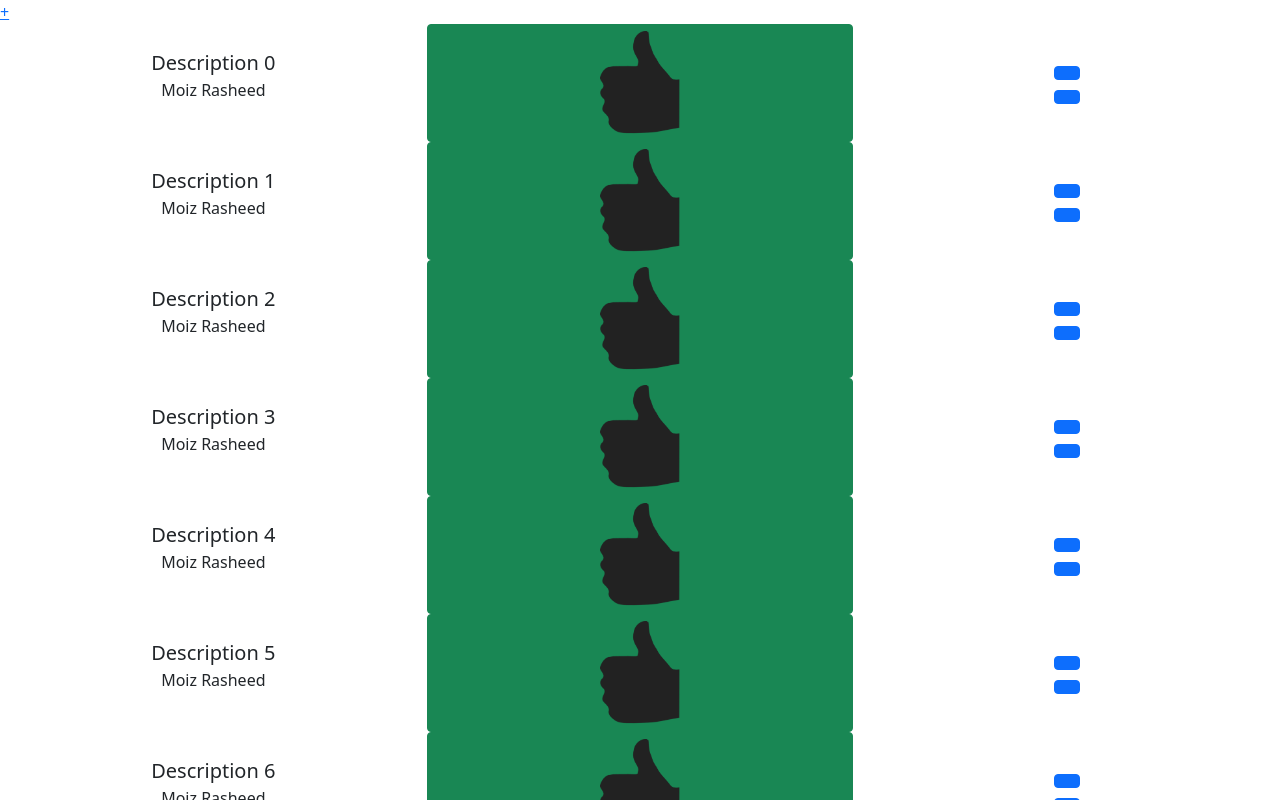
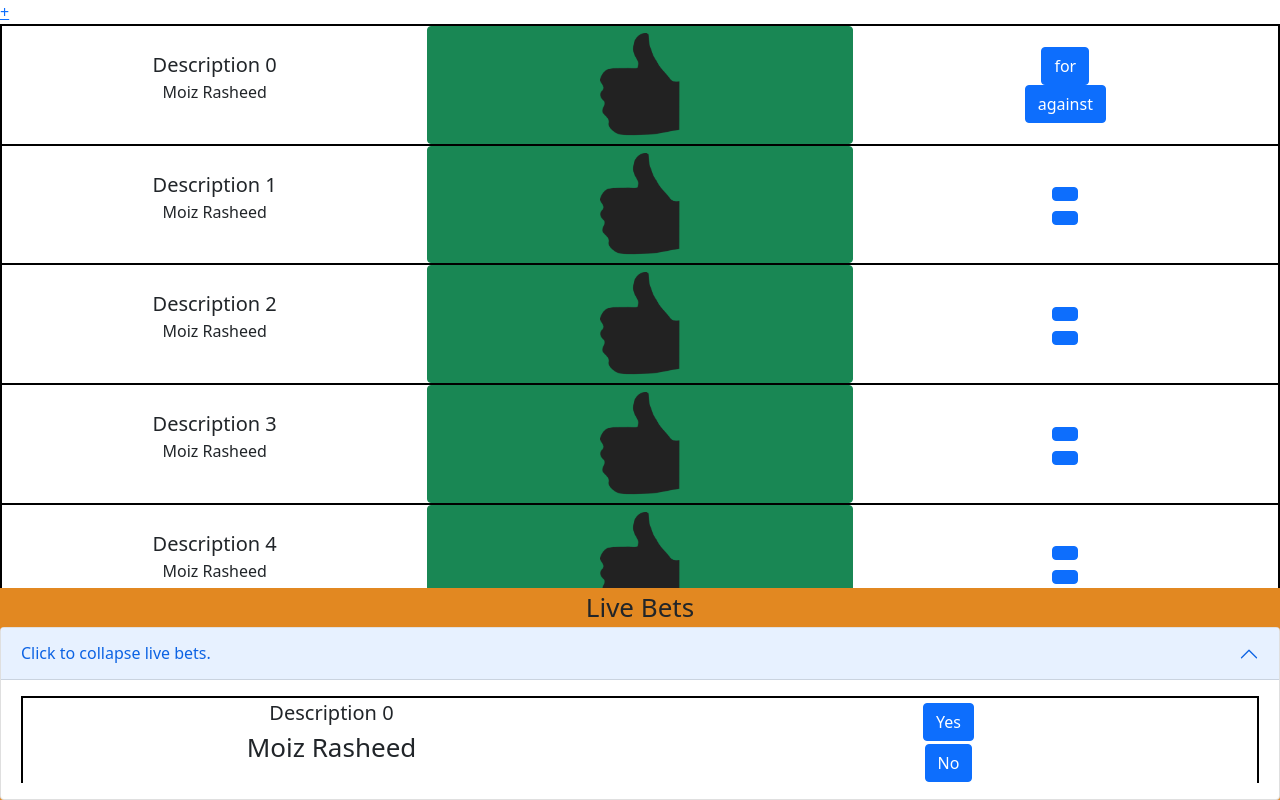
Before and after one commit to Iampizzaprincess/5GHackathon-FrontEnd, a React (Create React App) app: page /f in a window 1280 px wide. Shown: the top 800 px of the page. Built offline with nearby package versions, Linux system fonts and the light colour scheme; no server answers.

Commit message:
Push g UI (#2)
* added the bottom bar.

* added button and voting mech.

* add different mod buttons.

* added some borders and fixed some buttons

* smoll fix

```diff
--- a/src/App.css
+++ b/src/App.css
@@ -15,8 +15,16 @@
   flex: 1
 }
 
+.hide {
+  display: none;
+}
+
 .betItem{
   text-align: center;
+  border-width: 2px;
+  border-style: solid;
+  border-color: black;
+  border-bottom: none;
 }
 
 @media (prefers-reduced-motion: no-preference) {
@@ -48,3 +56,14 @@
     transform: rotate(360deg);
   }
 }
+
+.PushItem{
+  position: fixed;
+  display: block;
+  text-align: center;
+  font-size: calc(10px + 2vmin);
+  background-color: #e28821;
+  bottom: 0;
+  left:0;
+  right:0;
+}
--- a/src/betlist/betlistitem.component.js
+++ b/src/betlist/betlistitem.component.js
@@ -1,12 +1,15 @@
 import React from 'react';
 import thumbUp from '../img/thumbUp.png';
+import LoginService from '../login/login.service';
 import BetsService from './bets.service';
 
 class BetListItem extends React.Component {
   constructor (props) {
     super(props);
     this.state = {
-      liked: false
+      liked: false,
+      isVote: true,
+      isMod: false
     }
   }
 
@@ -36,6 +39,11 @@ class BetListItem extends React.Component {
   }
   // format bet list item here
   render() {
+    //check is mod?
+    if (!LoginService.loginName.localeCompare("mod")) {
+        console.log("Mod Logged In")
+        this.isMod = true;
+    }
     return (
         <div className="betItem">
           <div className="flex-grid">
@@ -43,21 +51,32 @@ class BetListItem extends React.Component {
               <div className="lead">{this.props.bet.description}</div>
               <p>Moiz Rasheed</p>
             </div>
-            <div className="col">
-              <button type = "button" className="btn btn-success"
-                onClick={() => this.toggleLike()}>
-                  <img src={thumbUp} width ="20%" ></img>
-                </button>
-            </div>
-            <div className="col">
+              <div className={this.props.isNotVote ? 'hide' : 'col'} >
+                <button type = "button" className="btn btn-success"
+                  onClick={() => this.toggleLike()}>
+                    <div className={!this.isMod ? 'App':'hide'}>
+                      <img src={thumbUp} width ="20%"  ></img>
+                    </div>
+                    <div className={this.isMod ? 'App':'hide'}>
+                      Approve for betting.
+                    </div>
+                  </button>
+              </div>
+            <div className ="col">
               <div>
                 <button type="button" className="btn btn-primary">
                   {this.props.bet.option1}
+                  <div className= {(this.isMod)? 'App':'hide'}>
+                    -Declare winner?
+                  </div>
                 </button>
               </div>
               <div>
                 <button type="button" className="btn btn-primary">
                   {this.props.bet.option2}
+                  <div className= {(this.isMod)? 'App':'hide'}>
+                    -Declare winner?
+                  </div>
                 </button>
               </div>
             </div>
--- a/src/betlist/bets.service.js
+++ b/src/betlist/bets.service.js
@@ -51,6 +51,6 @@ class BetsService {
   }
 }
 
-let dummyDataFallback = '{"1":{"description":"Description 0","id":1, "action1":"for", "action2":"against"},"2":{"description":"Description 1","id":2},"3":{"description":"Description 2","id":3},"4":{"description":"Description 3","id":4},"5":{"description":"Description 4","id":5},"6":{"description":"Description 5","id":6},"7":{"description":"Description 6","id":7},"8":{"description":"Description 7","id":8},"9":{"description":"Description 8","id":9},"10":{"description":"Description 9","id":10}}';
+let dummyDataFallback = '{"1":{"description":"Description 0","id":1, "option1":"for", "option2":"against"},"2":{"description":"Description 1","id":2},"3":{"description":"Description 2","id":3},"4":{"description":"Description 3","id":4},"5":{"description":"Description 4","id":5},"6":{"description":"Description 5","id":6},"7":{"description":"Description 6","id":7},"8":{"description":"Description 7","id":8},"9":{"description":"Description 8","id":9},"10":{"description":"Description 9","id":10}}';
 
 export default BetsService;
--- a/src/index.js
+++ b/src/index.js
@@ -9,6 +9,7 @@ import 'bootstrap/dist/css/bootstrap.css';
 ReactDOM.render(
   <BrowserRouter>
     <App />
+    <pushGUI />
   </BrowserRouter>,
   document.getElementById('root')
 );
--- a/src/login/login.service.js
+++ b/src/login/login.service.js
@@ -4,12 +4,14 @@ import { backendURL } from '../constants';
 class LoginService {
   static url = backendURL;
   static loggedIn = false;
+  static loginName = "";
 
   static login(name) {
     return PostJson('/users/login', {name: name})
       .then(data => {
         console.log(data);
         this.loggedIn = data.success;
+        if (data.success) this.loginName = name;
         return this.loggedIn;
       });
   }
--- a/src/mainpage.component.js
+++ b/src/mainpage.component.js
@@ -6,6 +6,7 @@ import {
 } from "react-router-dom";
 import BetList from "./betlist/betlist.component";
 import WriteBet from "./betlist/writebet.component";
+import PushBet from "./pushbet.component";
 
 function MainPage(props) {
   let { path , url } = useRouteMatch();
@@ -22,6 +23,7 @@ function MainPage(props) {
           <BetList />
         </Route>
       </Switch>
+      <PushBet />
     </div>
   );
 }
--- /dev/null
+++ b/src/pushbet.component.js
@@ -0,0 +1,39 @@
+import React from 'react';
+import BetListItem from './betlist/betlistitem.component';
+import {Accordion, Card, Button} from 'react-bootstrap';
+
+class PushBet extends React.Component {
+    // pops open the list of active
+    constructor(props) {
+      super(props);
+      this.state = {
+        bets: [] // active, approved bets
+      };
+    }
+
+    render(){
+        let pushBetItems = [];
+        pushBetItems.push( // here you will do a for loop to push on items to pushBetItems and render them like betlist.component.js line 29
+            <BetListItem bet={JSON.parse('{"approved":false,"description":"Description 0","id":1,"option1":"Yes","option2":"No"}')
+                            } isNotVote={true}/>
+        );
+        return(
+        <div>
+          <div className="PushItem">
+            Live Bets
+            <Accordion defaultActiveKey="0">
+              <Accordion.Item eventKey="0">
+                <Accordion.Header> Click to collapse live bets. </Accordion.Header>
+                <Accordion.Body>
+                    {pushBetItems}
+                </Accordion.Body>
+              </Accordion.Item>
+            </Accordion>
+          </div>
+        </div>
+      );
+    }
+
+  } // end PushBet gui
+
+  export default PushBet;
```
